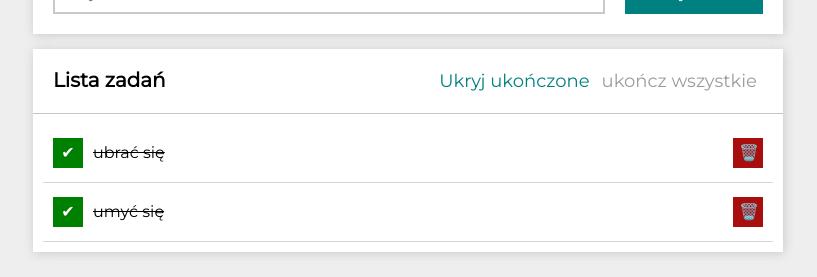
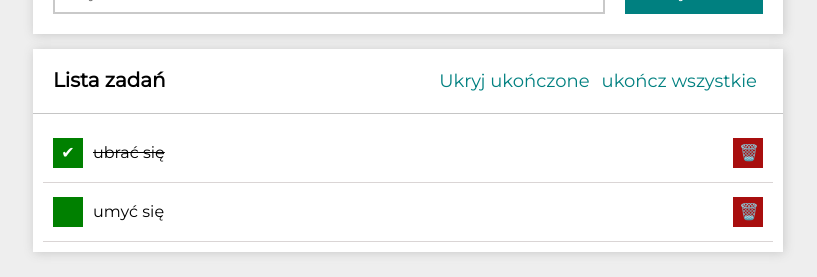
Before and after one commit to Forsttt/todo-list-react, a React (Create React App) app: page / in a window 1280 px wide. Shown: the part 222-499 px from the top of the page, without its empty margins (232-1049 px from the left). Built offline with nearby package versions, Linux system fonts and the light colour scheme.

Commit message:
turned task id:2 to false

```diff
--- a/src/App.js
+++ b/src/App.js
@@ -6,7 +6,7 @@ import Header from "./Header";
 
 const tasks = [
   { id: 1, content: "ubrać się", done: true },
-  { id: 2, content: "umyć się", done: true },
+  { id: 2, content: "umyć się", done: false },
 ];
 
 const hideTaskButtons = false;
```
